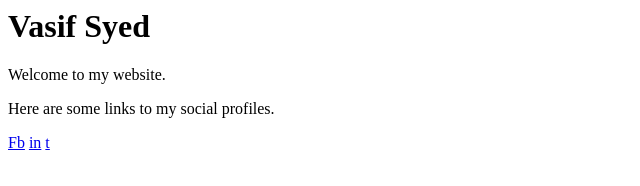
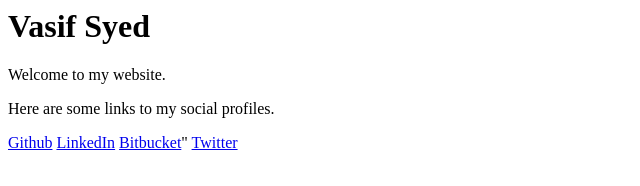
Before and after one commit to vasef/vasef.github.io, a plain HTML site: page index.html in a window 1280 px wide. Shown: the whole page, without its empty margins (0-640 px from the left). Drawn offline with Linux system fonts and the light colour scheme.

Commit message:
changes in links

```diff
--- a/index.html
+++ b/index.html
@@ -3,9 +3,10 @@
     <h1> Vasif Syed </h1>
     <p> Welcome to my website.</p>
     <p> Here are some links to my social profiles.</p>
-    <a href="https://facebook.com/vasifnawaz">Fb</a>
-    <a href="https://linkedin.com/in/vasif">in</a>
-    <a href="https://twitter.com/vasiftweets">t</a>
+    <a href="https://github.com/vasef">Github</a>
+    <a href="https://linkedin.com/in/vasif">LinkedIn</a>
+    <a href="https://bitbucket.com/in/vasif">Bitbucket</a>"
+    <a href="https://twitter.com/vasiftweets">Twitter</a>
   </body>
 
 </html>
```
